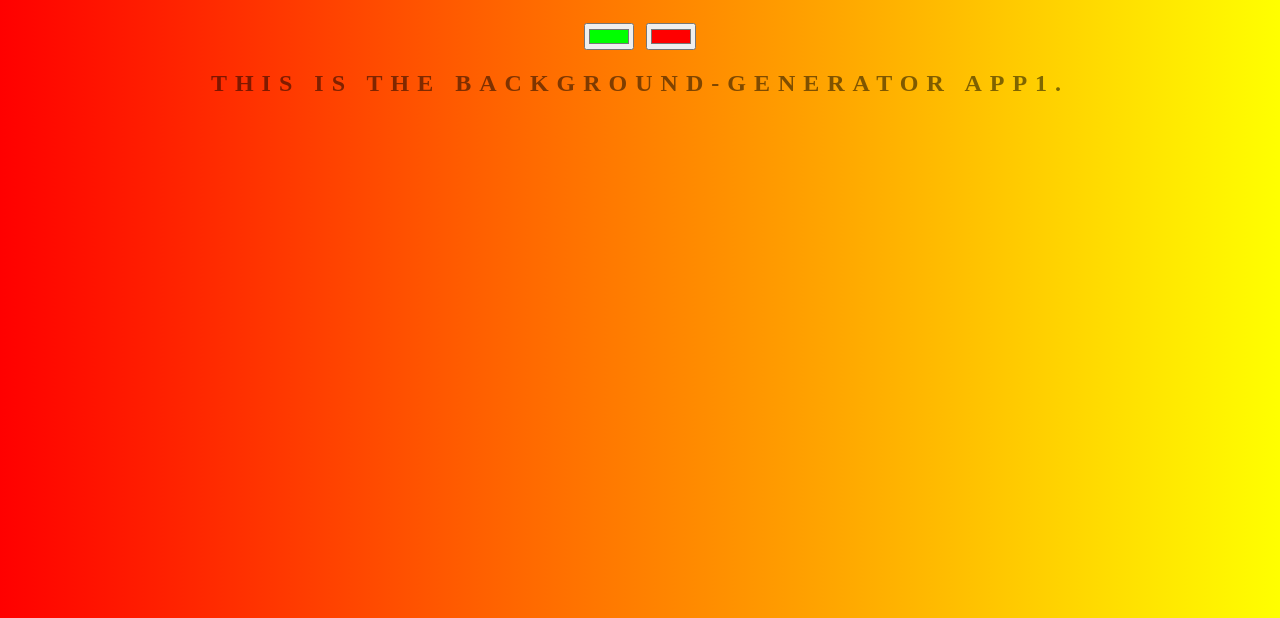
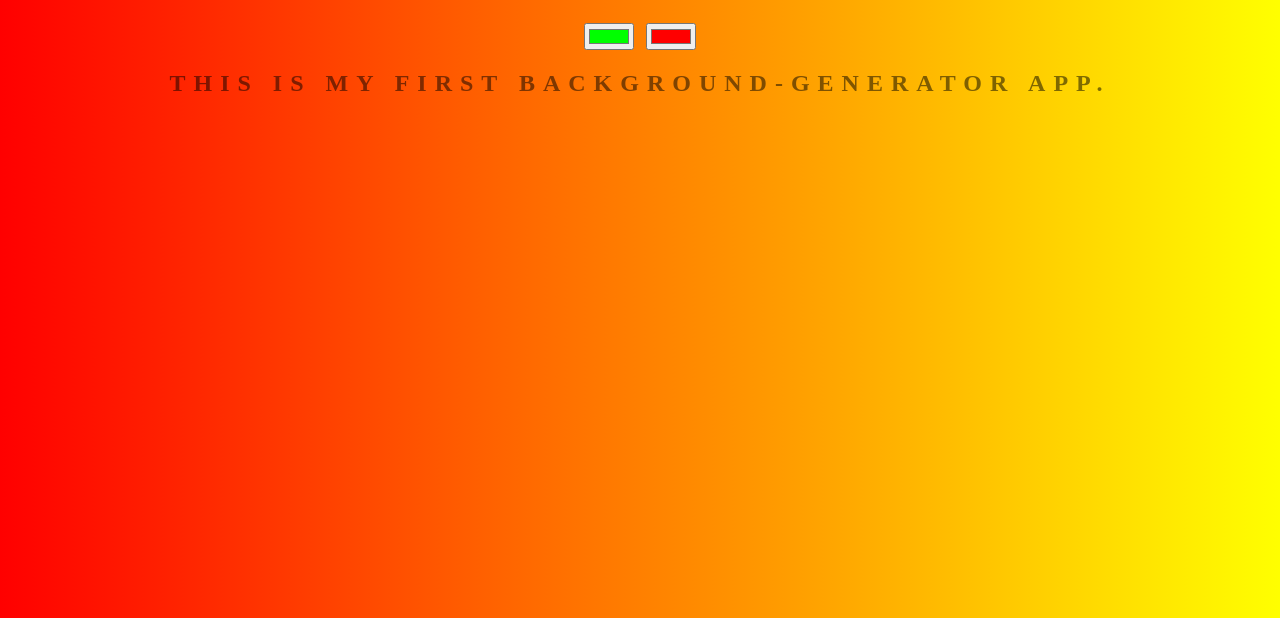
Before and after one commit to Faisal3286/background-generator, a plain HTML site: page index.html in a window 1280 px wide. Shown: the part 182-800 px from the top of the page. Drawn offline with Linux system fonts and the light colour scheme.

Commit message:
update index.html

```diff
--- a/index.html
+++ b/index.html
@@ -8,7 +8,7 @@
    <h1>Background generator!</h1>
    <input  class="color1" type="color" name="color1" value="#00ff00">
    <input  class="color2" type="color" name="color2" value="#ff0000">
-   <h2>This is the background-generator App1. </h2>
+   <h2>This is my first background-generator app. </h2>
 
    <h3></h3>
    <script type="text/javascript" src="script.js"></script>
```
